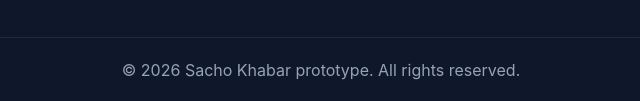
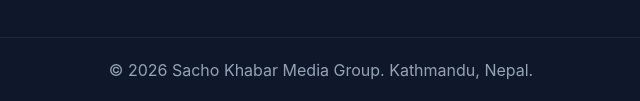
Before and after one commit to SandeshKhadka77/news-portal-frontend-prototype, a plain HTML site: page index.html in a window 1280 px wide. Shown: the part 3707-3808 px from the top of the page, 319-959 px from the left. Drawn offline with Linux system fonts and the light colour scheme.

Commit message:
feat: final polish html

```diff
--- a/index.html
+++ b/index.html
@@ -77,7 +77,7 @@
             </div>
         </div>
         <div class="footer-bottom">
-            &copy; 2026 Sacho Khabar prototype. All rights reserved.
+            &copy; 2026 Sacho Khabar Media Group. Kathmandu, Nepal.
         </div>
     </footer>
 
--- a/js/data.js
+++ b/js/data.js
@@ -1,4 +1,3 @@
-
 const newsData = [
     {
         id: 1,
```
